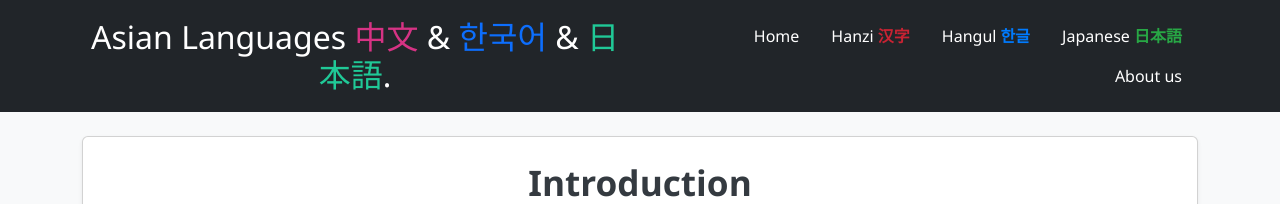
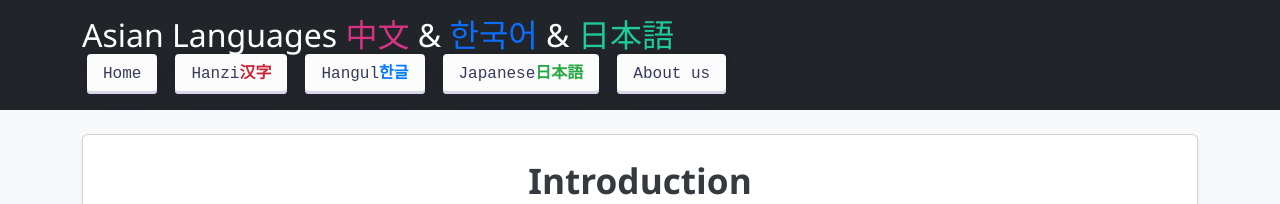
Before and after one commit to dgerenac/AsianLanguagesv2, a plain HTML site: page index.html in a window 1280 px wide. Shown: the top 204 px of the page. Drawn offline with nearby package versions, Linux system fonts and the light colour scheme.

Commit message:
Update index.html

```diff
--- a/index.html
+++ b/index.html
@@ -16,25 +16,21 @@
 
     <!-- Inicio Header -->
      <header class="bg-dark text-white py-3">
-        <div class="container">
-            <div class="row align-items-center">
-                <div class="col-md-6">
-                <h1 class="mb-0">Asian Languages <span class="hanzi">中文</span> & <span class="hangul">한국어</span> & <span class="japanese">日本語</span>.</h1>
-                </div>
-                <div class="col-md-6">
-                    <nav>
-                        <ul class="nav justify-content-end">
-                            <li class="nav-item"><a class="nav-link text-white" href="index.html">Home</a></li>
-                            <li class="nav-item"><a class="nav-link text-white" href="hanzi.html">Hanzi <span class="idioma-chino">汉字</span></a></li>
-                            <li class="nav-item"><a class="nav-link text-white" href="hangul.html">Hangul <span class="idioma-coreano">한글</span></a></li>
-                            <li class="nav-item"><a class="nav-link text-white" href="japanese.html">Japanese <span class="idioma-japones">日本語</span></a></li>
-                            <li class="nav-item"><a class="nav-link text-white" href="aboutus.html">About us</a></li>
-                        </ul>
-                    </nav>
-                </div>
-            </div>
-        </div>
-    </header>
+  <div class="container d-flex justify-content-between align-items-center flex-wrap">
+    <h1 class="mb-0">Asian Languages
+      <span class="hanzi">中文</span> &
+      <span class="hangul">한국어</span> &
+      <span class="japanese">日本語</span>
+    </h1>
+    <nav class="d-flex flex-wrap justify-content-end gap-2 mt-3 mt-md-0">
+      <a href="index.html" class="button-30">Home</a>
+      <a href="hanzi.html" class="button-30">Hanzi <span class="idioma-chino">汉字</span></a>
+      <a href="hangul.html" class="button-30">Hangul <span class="idioma-coreano">한글</span></a>
+      <a href="japanese.html" class="button-30">Japanese <span class="idioma-japones">日本語</span></a>
+      <a href="aboutus.html" class="button-30">About us</a>
+    </nav>
+  </div>
+</header>
 
     <!-- Inicio Contenido Principal -->
     <main class="container my-4">
```
